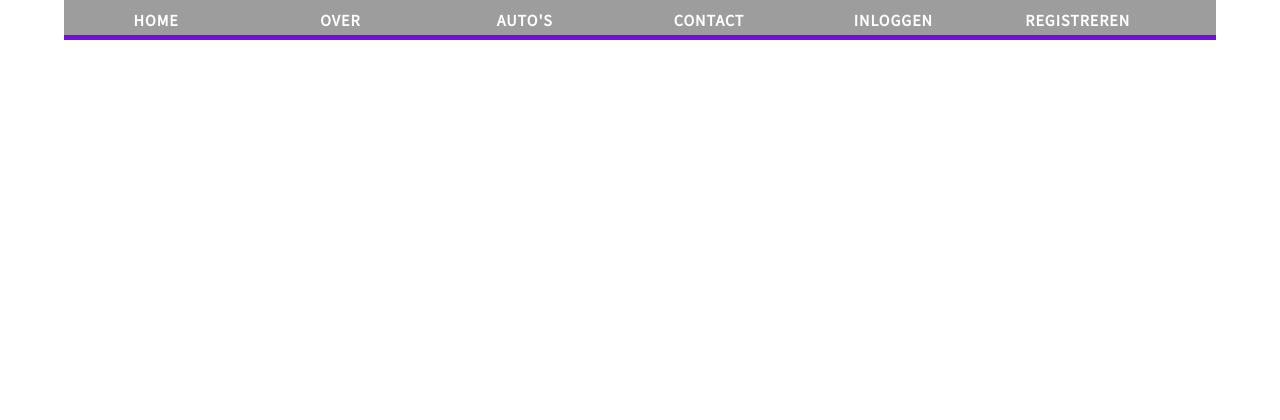
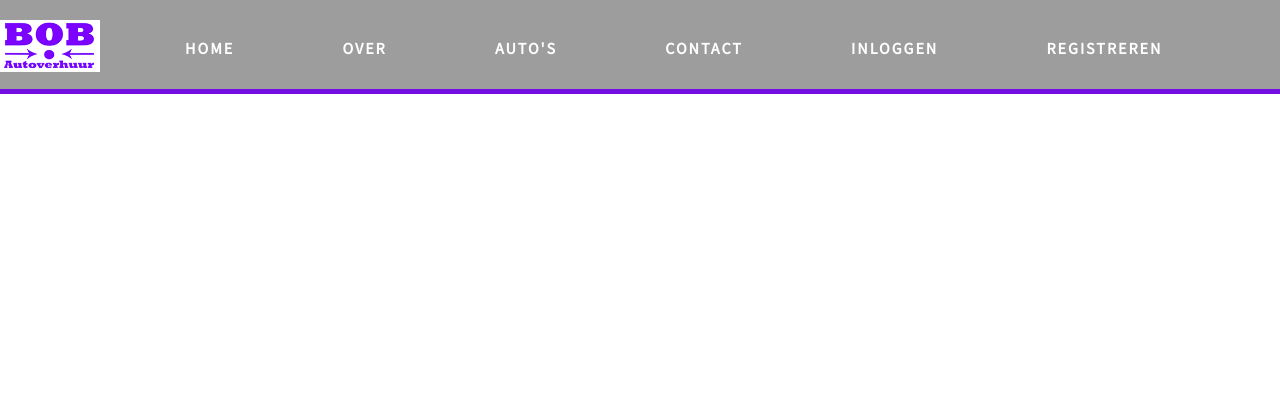
Before and after one commit to Bownubo/Rasto, a PHP site: page /php/over.php in a window 1280 px wide. Shown: the top 420 px of the page. Run offline with PHP 8.4, Linux system fonts and the light colour scheme.

Commit message:
header.php  joshua

```diff
--- a/website/css/main.css
+++ b/website/css/main.css
@@ -47,54 +47,59 @@ width: 400px;
 
 /*end stan WIP */
 
+
+
+
+
+
+
+
+
+
 /*Joshua Header YEE! */
 .container {
-  background-color: #FFFFFF;
-  width: 90%;
+  width: 100%;
   margin-left: auto;
   margin-right: auto;
-  border-bottom-width: 0px;
-  padding-left: 0px;
-  padding-right: 0px;
-  padding-top: 0px;
-  padding-bottom: 0px;
 }
 .header {
   width: 100%;
   background-color: #9d9d9d;
-  padding-top: 10px;
-  padding-bottom: 10px;
-  clear: left;
+  position: absolute;
+  padding-top: 20px;
+  padding-bottom: 30px;
   border-bottom: 5px solid #740de1;
 }
 .container .header ul {
-  margin-top: 0%;
+  margin-top: -7%;
   margin-right: auto;
-  margin-bottom: 0px;
+  margin-bottom: 3%;
   margin-left: auto;
-  padding-top: 0px;
-  padding-left: 0px;
-  padding-right: 0px;
-  padding-bottom: 15px;
-  width: 100%;
+  padding-top: 1.5%;
+  padding-left: 6%;
+  padding-bottom: 1.5%;
+  width: auto;
 }
 .header ul li {
   list-style: none;
   float: left;
   margin-right: auto;
-  margin-top: 0px;
+  margin-top: 3%;
   font-family: "Source Sans Pro";
   font-weight: bold;
   color: #FFFFFF;
-  letter-spacing: 1px;
-  margin-left: auto;
+  letter-spacing: 2px;
+  margin-left: 9%;
   text-align: center;
-  width: 16%;
   transition: all 0.3s linear;
 }
 .header ul li:hover {
   color: #740de1;
   cursor: pointer;
+}
+
+.logo {
+  width: 100px;
 }
 /* End Header YEEE!! */
 
--- a/website/php/header.php
+++ b/website/php/header.php
@@ -9,6 +9,7 @@
 <div class="container">
   <header>
     <nav class="header" id="menu">
+        <img class="logo" src="./../img/kleiner_logo.png">
       <ul>
         <li>HOME</li>
         <li>OVER</li>
```
